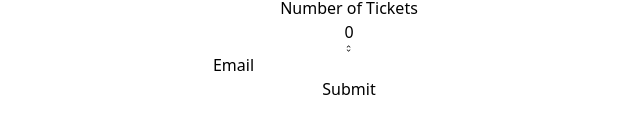
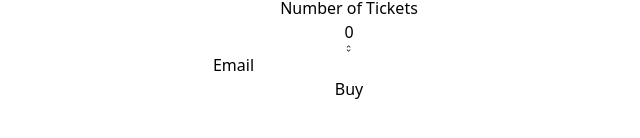
Before and after one commit to tr4-db-group-project/tr4-group-project-frontend, a React (Vite) app: page / in a window 1280 px wide. Shown: the part 248-386 px from the top of the page, without its empty margins (291-931 px from the left). Built offline with nearby package versions, Linux system fonts and the light colour scheme.

Commit message:
fix:Changed button text to buy

```diff
--- a/src/components/Form.jsx
+++ b/src/components/Form.jsx
@@ -212,7 +212,7 @@ export default function Form({ setSubmittedData }) {
         type="submit"
         className="mt-4 inline-flex justify-center rounded-md border border-transparent bg-indigo-600 py-2 px-4 text-sm font-medium text-white shadow-sm hover:bg-indigo-700 focus:outline-none focus:ring-2 focus:ring-indigo-500 focus:ring-offset-2"
       >
-        Submit
+        Buy
       </button>
     </form>
   );
```
